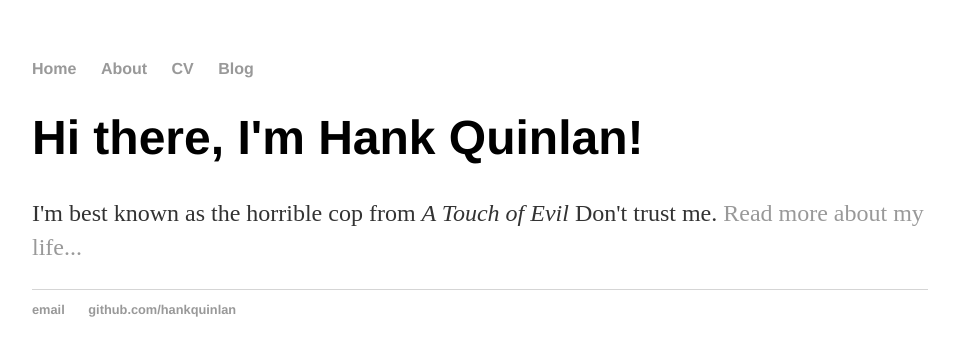
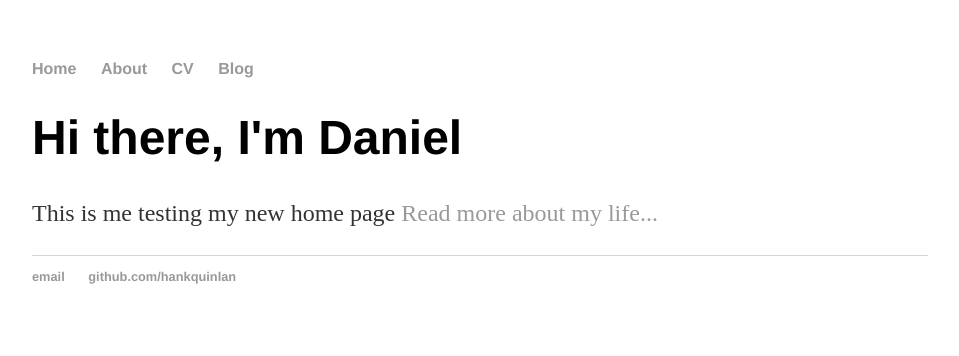
Before and after one commit to DanielmmFrank/Danielmmfrank.github.io, a Jekyll site: the page built from index.html, in a window 1280 px wide. Shown: the top 356 px of the page, without its empty margins (160-1119 px from the left). Built offline with Jekyll 4.4.1, drawn with Linux system fonts in a browser that asks for light colours.

Commit message:
Update index.html

```diff
--- a/index.html
+++ b/index.html
@@ -1,8 +1,8 @@
 ---
 layout: default
-title: Hank Quinlan, Horrible Cop
+title: Daniel Frank, home page
 ---
 <div class="blurb">
-	<h1>Hi there, I'm Hank Quinlan!</h1>
-	<p>I'm best known as the horrible cop from <em>A Touch of Evil</em> Don't trust me. <a href="/about">Read more about my life...</a></p>
+	<h1>Hi there, I'm Daniel</h1>
+	<p>This is me testing my new home page <a href="/about">Read more about my life...</a></p>
 </div><!-- /.blurb -->
```
